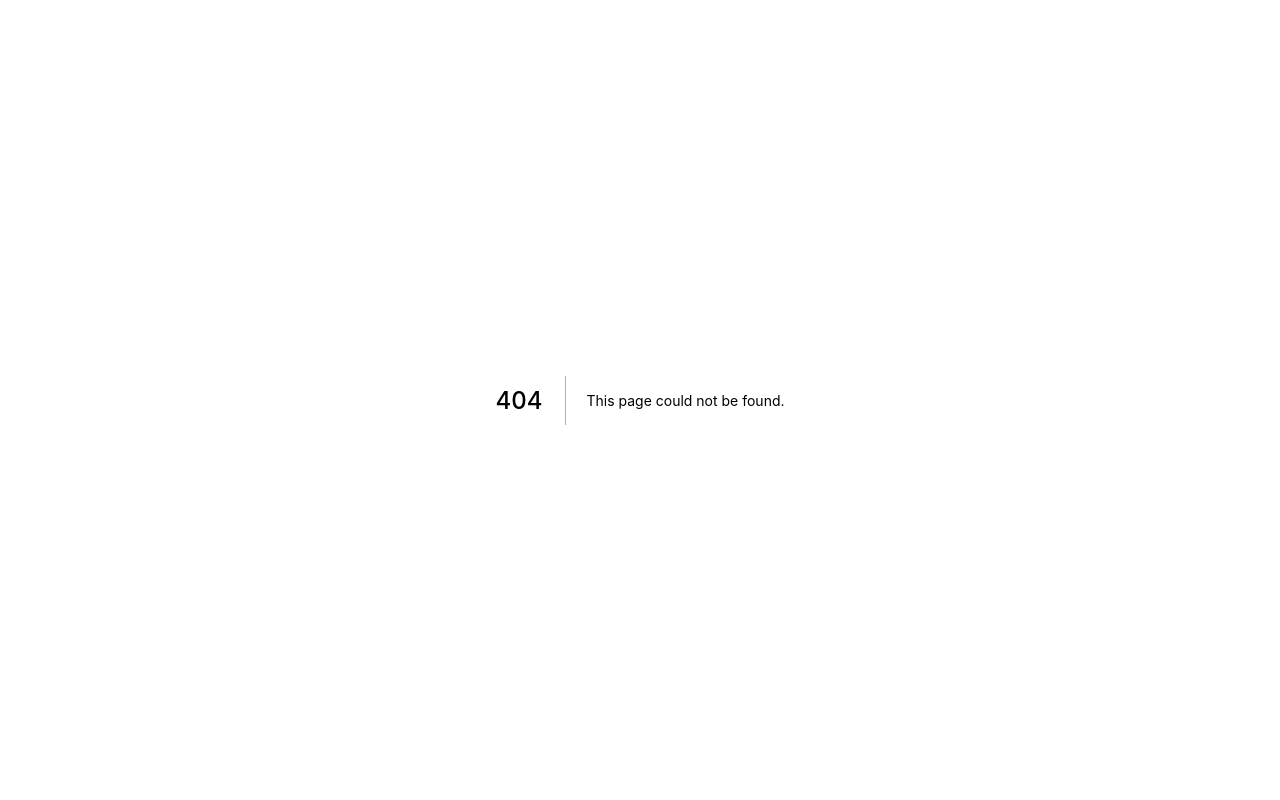
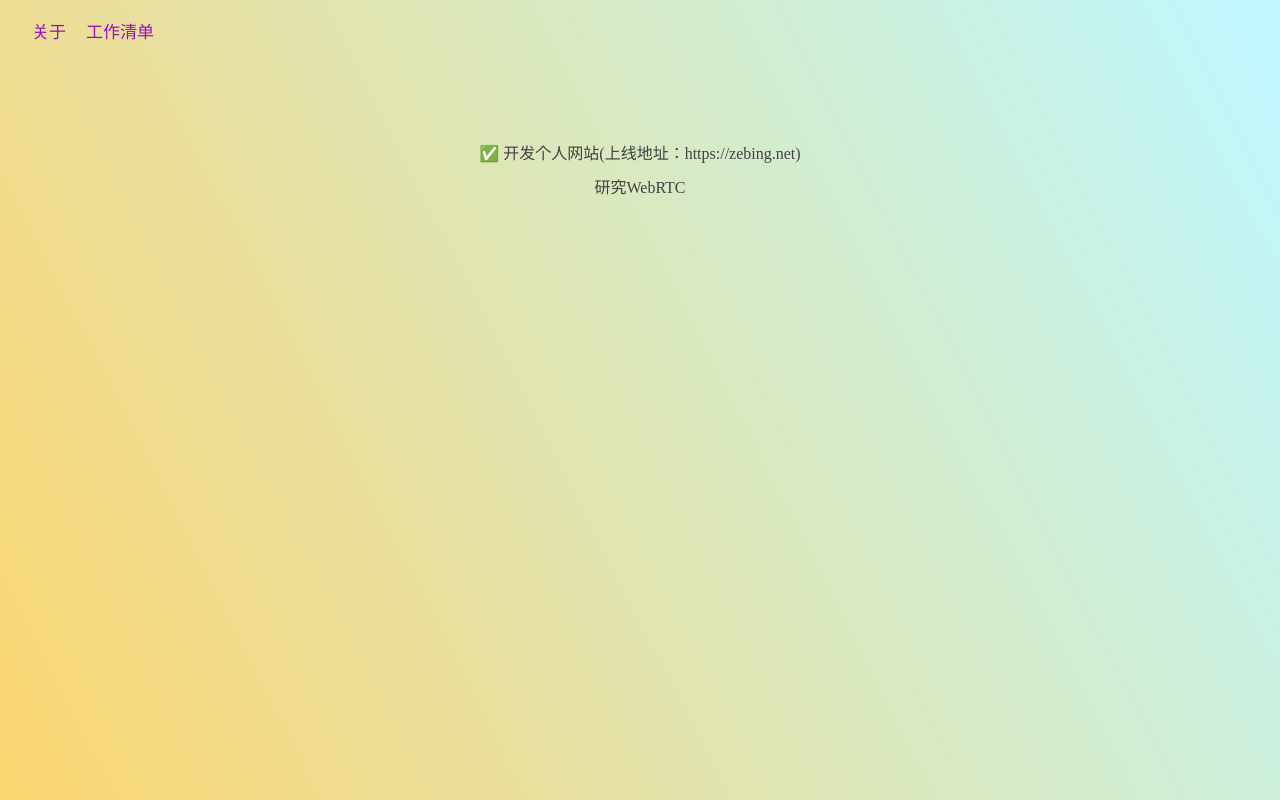
Before and after one commit to anderlaw/my-github-blog, a Next.js app: page /task in a window 1280 px wide. Before the commit this address had no page. Built offline with nearby package versions, Linux system fonts and the light colour scheme.

Commit message:
feat: finish website development

```diff
--- /dev/null
+++ b/components/Mainlayout.tsx
@@ -0,0 +1,11 @@
+import {FC} from "react";
+
+interface IProps {
+    textAlign?:'center'|'left'|'right'
+}
+const _Index: FC<IProps> = (props) => {
+    return <div style={{textAlign: props.textAlign||'center', paddingTop: '80px'}}>
+        {props.children}
+    </div>
+}
+export default _Index
--- /dev/null
+++ b/components/Navigation.tsx
@@ -0,0 +1,13 @@
+export default () => {
+    return <ul style={{
+        margin: 0,
+        height: "60px",
+        fontSize: '17px',
+        display: "flex",
+        alignItems: 'center',
+        gap: "20px"
+    }}>
+        <li><a href="/">关于</a></li>
+        <li><a href="/task">工作清单</a></li>
+    </ul>
+}
--- /dev/null
+++ b/pages/task.tsx
@@ -0,0 +1,50 @@
+import type {NextPage} from 'next'
+import Head from 'next/head'
+import Image from 'next/image'
+import styles from '../styles/Home.module.css'
+import Navigation from "../components/Navigation";
+import Mainlayout from "../components/Mainlayout";
+import {useEffect} from "react";
+
+const tasks: Array<{
+    name: string,
+    done?: boolean,
+    description?: string
+}> = [
+    {
+        name: '开发个人网站',
+        done: true,
+        description: `(上线地址：${'https://zebing.net'})`
+    },
+    {
+        name: '研究WebRTC',
+        done: false,
+    }
+]
+const DoneIcon = () => {
+    return <span>✅ </span>
+}
+const Home: NextPage = () => {
+    return (
+        <div className={styles.container}>
+            <Navigation/>
+            <Mainlayout>
+                <ul>
+                    {
+                        tasks.map(item => {
+                            return <li style={{marginBottom:'10px'}}>
+                                {
+                                    item.done && <DoneIcon/>
+                                }
+                                <span>{item.name}</span>
+                                <span>{item.description}</span>
+                            </li>
+                        })
+                    }
+                </ul>
+            </Mainlayout>
+        </div>
+    )
+}
+
+export default Home
--- a/styles/globals.css
+++ b/styles/globals.css
@@ -1,16 +1,20 @@
-html,
 body {
-  padding: 0;
-  margin: 0;
-  font-family: -apple-system, BlinkMacSystemFont, Segoe UI, Roboto, Oxygen,
-    Ubuntu, Cantarell, Fira Sans, Droid Sans, Helvetica Neue, sans-serif;
+    width: 100vw;
+    height: 100vh;
+    background-image: linear-gradient(243deg, #bef8ff, #fcd570);
+    color: #424242;
+    margin: 0;
+    background-repeat: no-repeat;
 }
-
-a {
-  color: inherit;
-  text-decoration: none;
+a{
+    color:#9e0dba;
+    text-decoration: none;
 }
-
-* {
-  box-sizing: border-box;
+a:hover{
+    text-decoration: underline;
 }
+ul,li{
+    margin: 0;
+    padding: 0;
+    list-style: none;
+}
```
Also changed, not shown: pages/index.tsx (+15 -62 lines).
